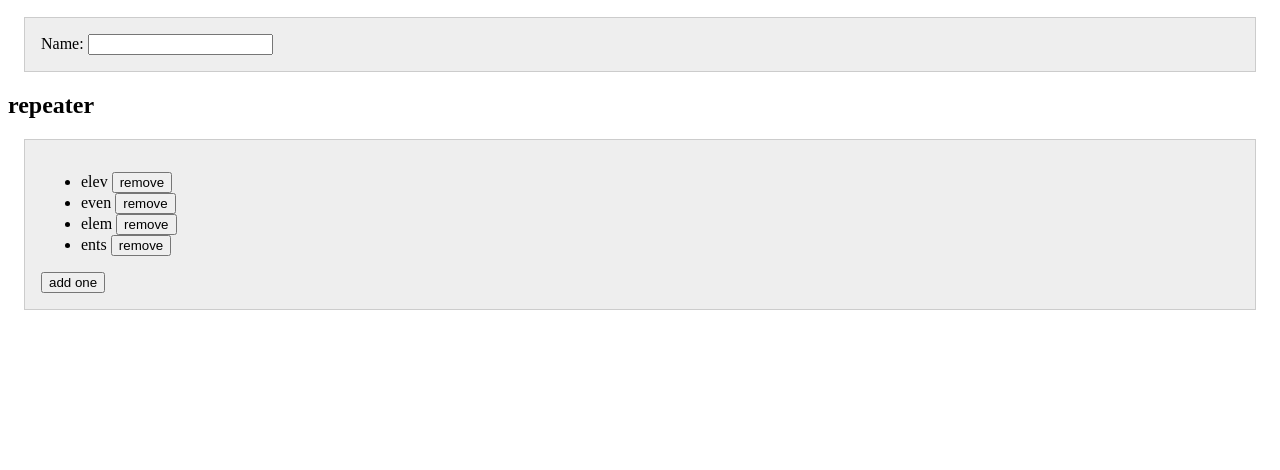
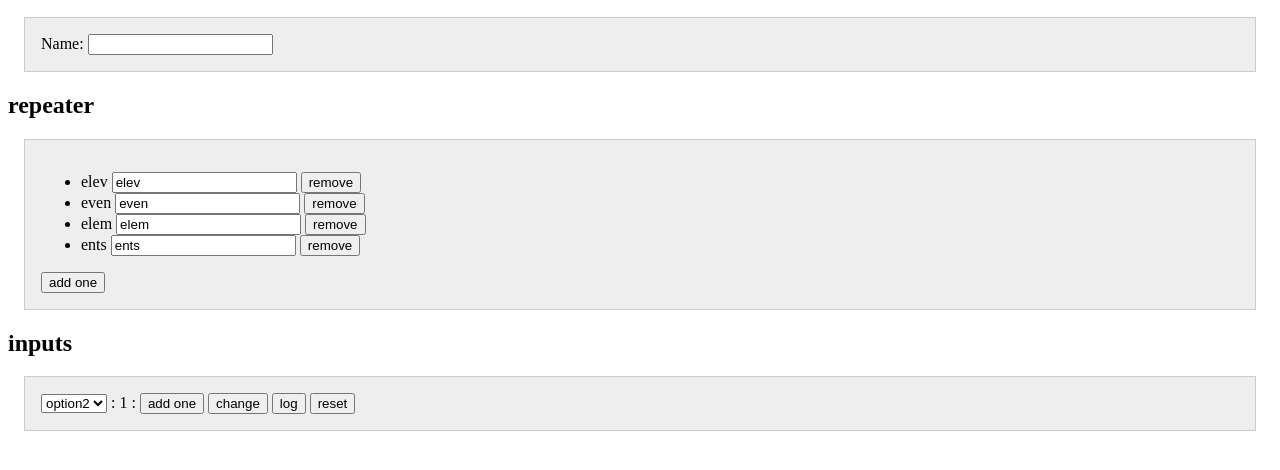
Before and after one commit to razielanarki/bindview.js, a plain HTML site: page web/index.html in a window 1280 px wide. Shown: the part 110-580 px from the top of the page. Drawn offline with Linux system fonts and the light colour scheme.

Commit message:
- new example - minor fixes

```diff
--- a/web/index.html
+++ b/web/index.html
@@ -54,6 +54,7 @@
             <ul bind-repeat-item="list">
                 <li>
                     {{ item }}
+                    <input bind-value="item" />
                     <button bind-on-click="$parent.list.splice" bind-data-on-click="[$index, 1]">remove</button>
                 </li>
             </ul>
@@ -72,6 +73,49 @@
 
         </script>
 
+    <h2>inputs</h2>
+
+        <div id="demo3" class="demo">
+            <select bind-repeat-option="options" bind-value="selected">
+                <option bind-value="$index">{{ option }}</option>
+            </select>
+            : {{ ''+selected }} :
+            <button bind-on-click="options.push" bind-data-on-click="'option' + (options.length + 1)">add one</button>
+            <button bind-on-click="swap">change</button>
+            <button bind-on-click="log">log</button>
+            <button bind-on-click="reset">reset</button>
+        </div>
+
+        <script type="text/javascript">
+
+            $(function ()
+            {
+                var scope =
+                {
+                    selected : 1,
+                    options  : ['option1', 'option2', 'option3'],
+                    options2 : ['hello', 'kitty', 'y are u', 'gritty'],
+                    swap : function ()
+                    {
+                        var t = scope.options;
+                        scope.options  = scope.options2;
+                        scope.options2 = t;
+                    },
+                    reset: function ()
+                    {
+                        scope.selected = 0;
+                    },
+                    log: function ()
+                    {
+                        console.log ('log', this, scope);
+                    },
+                }
+
+                $('#demo3').bindview (scope);
+            });
+
+        </script>
+
 </body>
 
 </html>
--- a/web/js/bindview.js
+++ b/web/js/bindview.js
@@ -42,14 +42,17 @@
         // --------
         watch: function (object, property, handler)
         {
+            // -- array length
             if ($.isArray (object) && property == 'length')
             {
                 var map = this.map (object);
+                // this is a not-so-weak reference
                 map.ref = { ref: object, handler: function (ref) { handler (ref.length); } };
                 this.watch (map.ref, 'ref', map.ref.handler);
                 return;
             }
 
+            // -- watch
             var descriptor = Object.getOwnPropertyDescriptor (object, property);
 
             if (descriptor
@@ -62,7 +65,7 @@
 
             var callbacks = this.map (object).callbacks;
 
-            if (callbacks[property] == null)
+            if (!$.isArray (callbacks[property]))
             {
                 var value = object[property],
                     self  = this;
@@ -98,15 +101,23 @@
         },
         unwatch: function (object, property, handler)
         {
+            // -- array length
             if ($.isArray (object) && property == 'length')
             {
                 var map = this.map (object);
                 if (map.ref)
+                {
                     this.unwatch (map.ref, 'ref', map.ref.handler);
+                    delete map.ref; // delete the not-so-weak reference
+                }
                 return;
             }
 
+            // -- unwatch
             var callbacks= this.map (object).callbacks[property];
+
+            if (!$.isArray (callbacks))
+                return;
 
             if (handler)
             {
```
Also changed, not shown: 1 other file.
